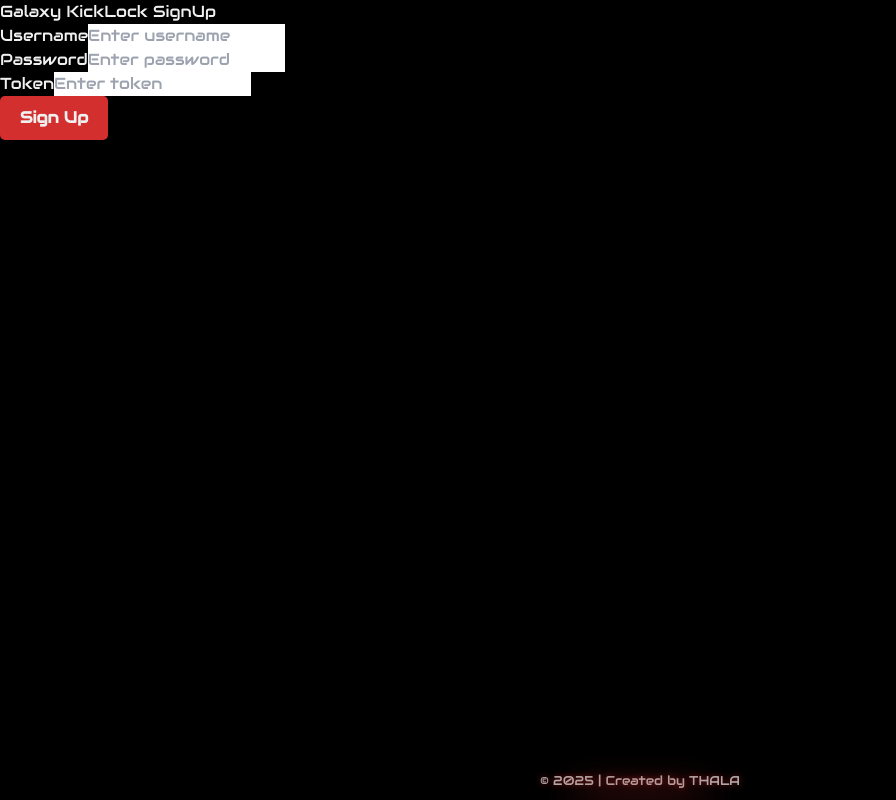
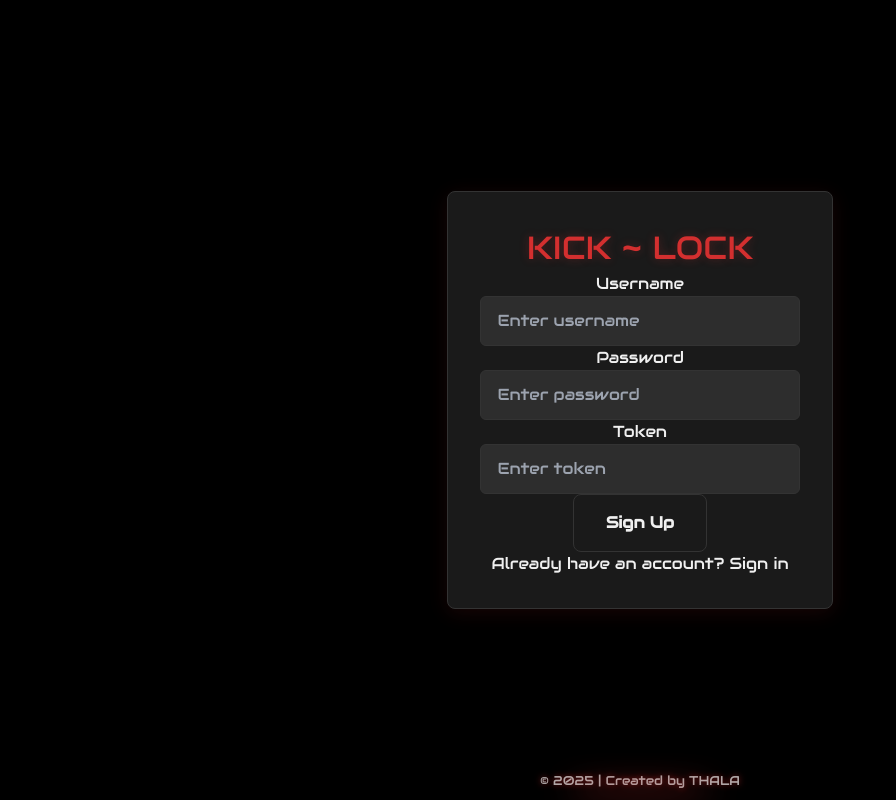
Before and after one commit to Bharani77/galaxywebsiteUpdated, a Next.js app: page /signup in a window 1280 px wide. Shown: the whole page, without its empty margins (0-896 px from the left). Built offline with nearby package versions, Linux system fonts and the light colour scheme; no server answers.

Commit message:
updated theme

```diff
--- a/src/app/globals.css
+++ b/src/app/globals.css
@@ -10,6 +10,11 @@
   --foreground: #f0f0f0; /* Off-white */
   --primary-color: #D32F2F; /* Material Design Red 700 */
   --secondary-color: #B71C1C; /* Material Design Red 900 */
+  --success-color: #22c55e;
+  --error-color: #dc2626;
+  --card-bg: #1a1a1a;
+  --input-bg: #2d2d2d;
+  --border-color: #333333;
 }
 
 @media (prefers-color-scheme: dark) {
@@ -97,3 +102,122 @@ button:hover {
   top: 20px;
   right: 20px;
 }
+
+/* Card Styles */
+.auth-card {
+  background: var(--card-bg);
+  border: 1px solid var(--border-color);
+  border-radius: 8px;
+  padding: 2rem;
+  box-shadow: 0 4px 20px rgba(0, 0, 0, 0.5);
+  animation: cardGlow 3s ease-in-out infinite alternate;
+}
+
+/* Input Styles */
+.input-field {
+  background: var(--input-bg);
+  border: 1px solid var(--border-color);
+  color: var(--foreground);
+  padding: 0.75rem 1rem;
+  border-radius: 6px;
+  width: 100%;
+  transition: all 0.3s ease;
+}
+
+.input-field:focus {
+  outline: none;
+  border-color: var(--primary-color);
+  box-shadow: 0 0 0 2px rgba(211, 47, 47, 0.2);
+}
+
+/* Message Styles */
+.success-message {
+  background: rgba(34, 197, 94, 0.1);
+  border: 1px solid var(--success-color);
+  color: var(--success-color);
+  padding: 1rem;
+  border-radius: 6px;
+  margin: 1rem 0;
+  animation: messageSlide 0.3s ease-out;
+}
+
+.error-message {
+  background: rgba(220, 38, 38, 0.1);
+  border: 1px solid var(--error-color);
+  color: var(--error-color);
+  padding: 1rem;
+  border-radius: 6px;
+  margin: 1rem 0;
+  animation: messageSlide 0.3s ease-out;
+}
+
+/* Animations */
+@keyframes cardGlow {
+  from {
+    box-shadow: 0 4px 20px rgba(211, 47, 47, 0.1);
+  }
+  to {
+    box-shadow: 0 4px 20px rgba(211, 47, 47, 0.3);
+  }
+}
+
+@keyframes messageSlide {
+  from {
+    transform: translateY(-10px);
+    opacity: 0;
+  }
+  to {
+    transform: translateY(0);
+    opacity: 1;
+  }
+}
+
+/* Welcome Page Styles */
+.welcome-container {
+  min-height: 100vh;
+  background: var(--background);
+  display: flex;
+  flex-direction: column;
+  align-items: center;
+  justify-content: center;
+  padding: 2rem;
+  text-align: center;
+}
+
+.welcome-title {
+  font-size: 4rem;
+  color: var(--foreground);
+  margin-bottom: 2rem;
+  text-shadow: 0 0 10px rgba(211, 47, 47, 0.5);
+  animation: titlePulse 3s ease-in-out infinite alternate;
+}
+
+.welcome-buttons {
+  display: flex;
+  gap: 1rem;
+  margin-top: 2rem;
+}
+
+.welcome-button {
+  background: var(--card-bg);
+  color: var(--foreground);
+  padding: 1rem 2rem;
+  border-radius: 8px;
+  border: 1px solid var(--border-color);
+  transition: all 0.3s ease;
+}
+
+.welcome-button:hover {
+  background: var(--primary-color);
+  transform: translateY(-2px);
+  box-shadow: 0 4px 12px rgba(211, 47, 47, 0.3);
+}
+
+@keyframes titlePulse {
+  from {
+    text-shadow: 0 0 10px rgba(211, 47, 47, 0.3);
+  }
+  to {
+    text-shadow: 0 0 20px rgba(211, 47, 47, 0.6);
+  }
+}
--- a/src/app/signup/page.tsx
+++ b/src/app/signup/page.tsx
@@ -3,6 +3,9 @@
 import React, { useState, useEffect } from "react";
 import { useRouter } from "next/navigation";
 import { createClient } from "@supabase/supabase-js";
+import Link from "next/link";
+import { ToastContainer, toast } from 'react-toastify';
+import 'react-toastify/dist/ReactToastify.css';
 
 const supabaseUrl = process.env.NEXT_PUBLIC_SUPABASE_URL;
 const supabaseAnonKey = process.env.NEXT_PUBLIC_SUPABASE_ANON_KEY;
@@ -12,17 +15,19 @@ export default function SignUpPage() {
     const [username, setUsername] = useState("");
     const [password, setPassword] = useState("");
     const [token, setToken] = useState("");
-    const [toastMessage, setToastMessage] = useState<string | null>(null);
-    const [isClient, setIsClient] = useState(false);
+    const [isLoading, setIsLoading] = useState(false);
     const router = useRouter();
 
-    useEffect(() => {
-        setIsClient(true);
-    }, []);
-
-    const showToast = (message: string) => {
-        setToastMessage(message);
-        setTimeout(() => setToastMessage(null), 3000);
+    const showToast = (message: string, type: 'success' | 'error' = 'error') => {
+        toast[type](message, {
+            position: "top-right",
+            autoClose: 3000,
+            hideProgressBar: false,
+            closeOnClick: true,
+            pauseOnHover: true,
+            draggable: true,
+            theme: "dark"
+        });
     };
 
     const verifyToken = async (inputToken: string) => {
@@ -79,7 +84,10 @@ export default function SignUpPage() {
 
     const handleSubmit = async (event: React.FormEvent) => {
         event.preventDefault();
+        if (isLoading) return;
 
+        setIsLoading(true);
+        try {
             if (!username.trim() || !password.trim()) {
                 showToast("Username and password cannot be empty.");
                 return;
@@ -90,12 +98,8 @@ export default function SignUpPage() {
                 return;
             }
 
-        try {
             const isTokenValid = await verifyToken(token);
-
-            if (!isTokenValid) {
-                return;
-            }
+            if (!isTokenValid) return;
 
             const { data: userData, error } = await supabase
                 .from("users")
@@ -110,9 +114,10 @@ export default function SignUpPage() {
 
             if (error) {
                 showToast("Error: " + (error.message || 'Failed to create user'));
-            } else {
+                return;
+            }
+
             const userId = userData.id;
-
             await associateTokenWithUser(token, userId);
 
             const { error: updateError } = await supabase
@@ -122,69 +127,95 @@ export default function SignUpPage() {
 
             if (updateError) {
                 showToast("Error updating token status.");
+                return;
             }
 
-                showToast("Signup successful!");
+            showToast("Signup successful!", 'success');
+            setTimeout(() => {
                 setUsername("");
                 setPassword("");
                 setToken("");
-                router.push("/");
-            }
+                router.push("/signin");
+            }, 2000);
         } catch (error) {
             showToast("An unexpected error occurred.");
+        } finally {
+            setIsLoading(false);
         }
     };
 
     return (
-        <div className="min-h-screen bg-gradient-to-b from-gray-900 via-purple-900 to-violet-600 flex items-center justify-center p-4">
-            <div className="bg-gray-800/50 backdrop-blur-lg p-8 rounded-xl shadow-xl max-w-md w-full">
-                <h1 className="text-3xl font-bold text-white text-center mb-8">
-                    Galaxy KickLock SignUp
+        <div className="welcome-container">
+            <ToastContainer />
+            <div className="auth-card max-w-md w-full p-8">
+                <h1 className="text-center mb-8">
+                    <span style={{
+                        color: '#D32F2F',
+                        fontFamily: 'Audiowide, cursive',
+                        fontSize: '2rem',
+                        textShadow: '0 0 10px rgba(211, 47, 47, 0.3)'
+                    }}>
+                        KICK ~ LOCK
+                    </span>
                 </h1>
-                {isClient && toastMessage && (
-                    <div className="mb-4 p-3 bg-blue-500/20 text-white rounded-lg text-center">
-                        {toastMessage}
-                    </div>
-                )}
+
                 <form onSubmit={handleSubmit} className="space-y-6">
-                    <div>
-                        <label className="block text-white mb-2">Username</label>
+                    <div className="form-group">
+                        <label className="block text-white text-sm font-semibold mb-2 text-left w-full">
+                            Username
+                        </label>
                         <input
                             type="text"
                             value={username}
                             onChange={(e) => setUsername(e.target.value)}
-                            className="w-full px-4 py-2 bg-gray-700 text-white rounded-lg focus:outline-none focus:ring-2 focus:ring-blue-500"
+                            className="input-field"
                             placeholder="Enter username"
+                            disabled={isLoading}
                         />
                     </div>
-                    <div>
-                        <label className="block text-white mb-2">Password</label>
+
+                    <div className="form-group">
+                        <label className="block text-white text-sm font-semibold mb-2 text-left w-full">
+                            Password
+                        </label>
                         <input
                             type="password"
                             value={password}
                             onChange={(e) => setPassword(e.target.value)}
-                            className="w-full px-4 py-2 bg-gray-700 text-white rounded-lg focus:outline-none focus:ring-2 focus:ring-blue-500"
+                            className="input-field"
                             placeholder="Enter password"
+                            disabled={isLoading}
                         />
                     </div>
-                    <div>
-                        <label className="block text-white mb-2">Token</label>
+
+                    <div className="form-group">
+                        <label className="block text-white text-sm font-semibold mb-2 text-left w-full">
+                            Token
+                        </label>
                         <input
                             type="text"
                             value={token}
                             onChange={(e) => setToken(e.target.value)}
-                            className="w-full px-4 py-2 bg-gray-700 text-white rounded-lg focus:outline-none focus:ring-2 focus:ring-blue-500"
+                            className="input-field"
                             placeholder="Enter token"
+                            disabled={isLoading}
                         />
                     </div>
 
                     <button
                         type="submit"
-                        className="w-full py-3 bg-purple-600 hover:bg-purple-700 text-white rounded-lg transition duration-200"
+                        className="welcome-button w-full mt-6"
+                        disabled={isLoading}
                     >
-                        Sign Up
+                        {isLoading ? "Signing up..." : "Sign Up"}
                     </button>
                 </form>
+
+                <div className="mt-6 text-center">
+                    <Link href="/signin" className="text-primary-color hover:text-secondary-color transition-colors">
+                        Already have an account? Sign in
+                    </Link>
+                </div>
             </div>
         </div>
     );
--- a/src/app/styles/GalaxyControl.module.css
+++ b/src/app/styles/GalaxyControl.module.css
@@ -8,56 +8,15 @@
     align-items: center;
     padding: 2rem 1rem;
     z-index: 1;
-    background-color: #000000; /* Base black background */
-    /* Removing diagonal line background */
-    isolation: isolate;
-    box-sizing: border-box;
-    margin: 0;
-    border: none;
+    background-color: #000000;
     isolation: isolate;
     box-sizing: border-box;
     margin: 0;
     border: none;
   }
 
-  /* Fire GIF Background Effect */
-  .container::before,
-  .container::after {
-    content: '';
-    position: fixed; /* Use fixed positioning to stick to viewport edges */
-    bottom: -20px; /* Slightly overlap bottom edge */
-    width: 240px; /* Made larger */
-    height: 360px; /* Made larger (maintaining aspect ratio) */
-    background-image: url('https://media1.tenor.com/m/liJ84fQBFgsAAAAd/shane-ford.gif');
-    background-size: contain; /* Scale the GIF to fit */
-    background-repeat: no-repeat;
-    background-position: bottom center;
-    z-index: 0; /* Behind content */
-    opacity: 1; /* Use full opacity, mask will handle fading */
-    pointer-events: none; /* Prevent interaction */
-    /* mix-blend-mode removed, using mask instead */
-    mask-image: linear-gradient(to top, black 60%, transparent 100%),
-                linear-gradient(to left, black 80%, transparent 100%),
-                linear-gradient(to right, black 80%, transparent 100%);
-    mask-composite: intersect; /* Combine masks */
-    -webkit-mask-image: linear-gradient(to top, black 60%, transparent 100%),
-                        linear-gradient(to left, black 80%, transparent 100%),
-                        linear-gradient(to right, black 80%, transparent 100%);
-    -webkit-mask-composite: source-in; /* Combine masks for WebKit */
-  }
-
-  .container::before {
-    left: -30px; /* Overlap left edge */
-    transform: scaleX(-1); /* Mirror the left GIF */
-  }
-
-  .container::after {
-    right: -30px; /* Overlap right edge */
-  }
-
-  /* Removed subtleLines keyframes */
-
-  /* Removed .stars, .nebula, and associated animations */
+  /* Remove fire GIF background effects */
+  /* Removed .container::before and .container::after */
 
   .title {
     font-size: 3rem;
```
Also changed, not shown: src/app/page.tsx (+16 -14 lines), src/app/signin/page.tsx (+48 -25 lines). Lines whose indentation alone changed are shown as unchanged.
